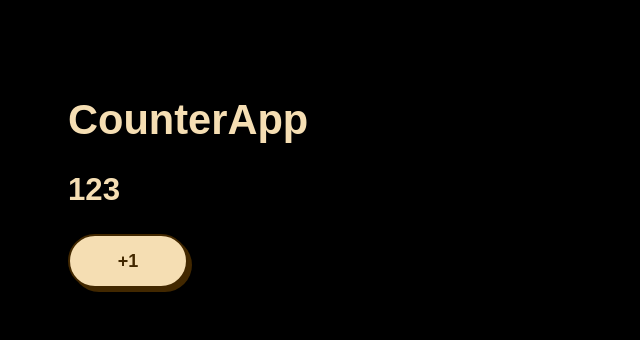
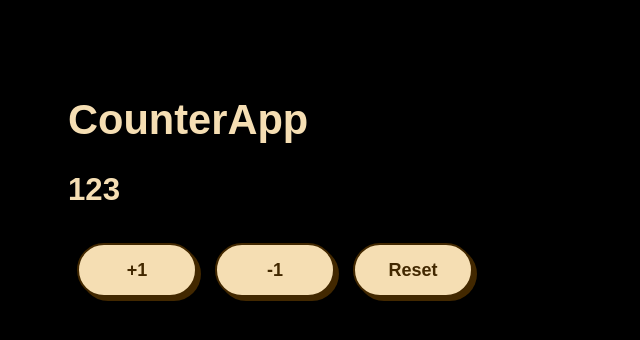
Before and after one commit to Demian-1/counterReact, a React (Vite) app: page / in a window 1280 px wide. Shown: the top 340 px of the page, without its empty margins (0-640 px from the left). Built offline with nearby package versions, Linux system fonts and the light colour scheme.

Commit message:
tarea final del counter

```diff
--- a/src/CounterApp.jsx
+++ b/src/CounterApp.jsx
@@ -1,21 +1,39 @@
+import { useState } from 'react';
 import PropTypes from 'prop-types';
 
 // const handleAdd = ( event ) => {console.log(event)}; Si no ocupa nada de las props, entonces se puede poner afuera
 
 export const CounterApp = ({value}) => {
 
-    const handleAdd = ( value ) => {
-        console.log('+1');
-        value = 100;
+    const [ counter, setCounter ] = useState(value);
+
+    const handleAdd = () => {
+        // console.log(event)
+        setCounter(counter+1);
+        // setCounter( (c) => c+1 )  el valor c es counter
     };
+
+    const handleSubstract = () => {
+        setCounter(counter-1);
+    }
+
+    const handleReset = () => {
+        setCounter(value);
+    }
 
   return (
     <>
         <h1>CounterApp</h1>
-        <h2> { value } </h2>
+        <h2> { counter } </h2>
 
         <button role="button" className="button-74" onClick={ handleAdd }>
             +1
+        </button>
+        <button role="button" className="button-74" onClick={ handleSubstract }>
+            -1
+        </button>
+        <button role="button" className="button-74" onClick={ handleReset }>
+            Reset
         </button>
     </>
   );
--- a/src/style.css
+++ b/src/style.css
@@ -28,6 +28,7 @@
   user-select: none;
   -webkit-user-select: none;
   touch-action: manipulation;
+  margin: 9px;
 }
 
 .button-74:hover {
```
